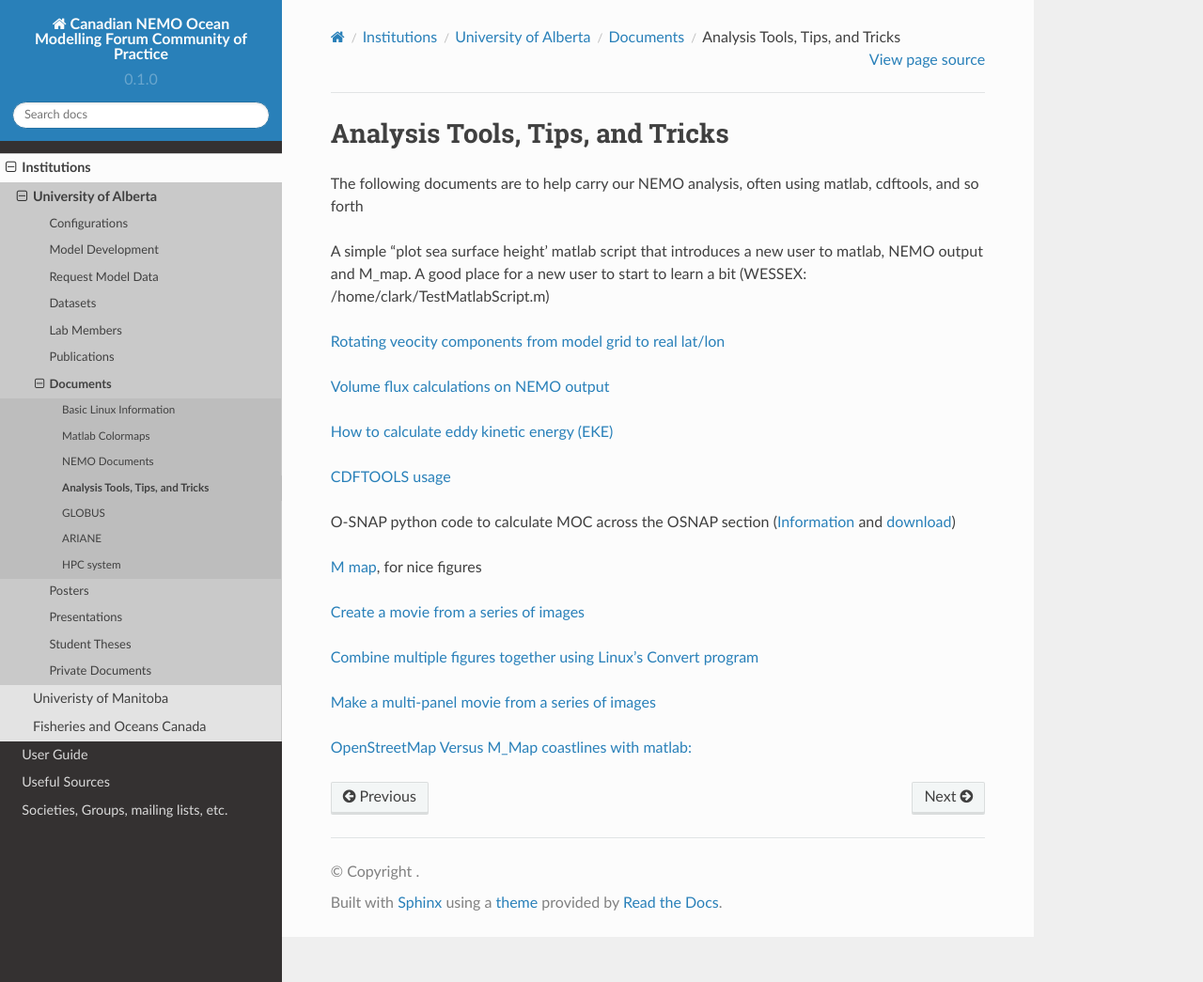
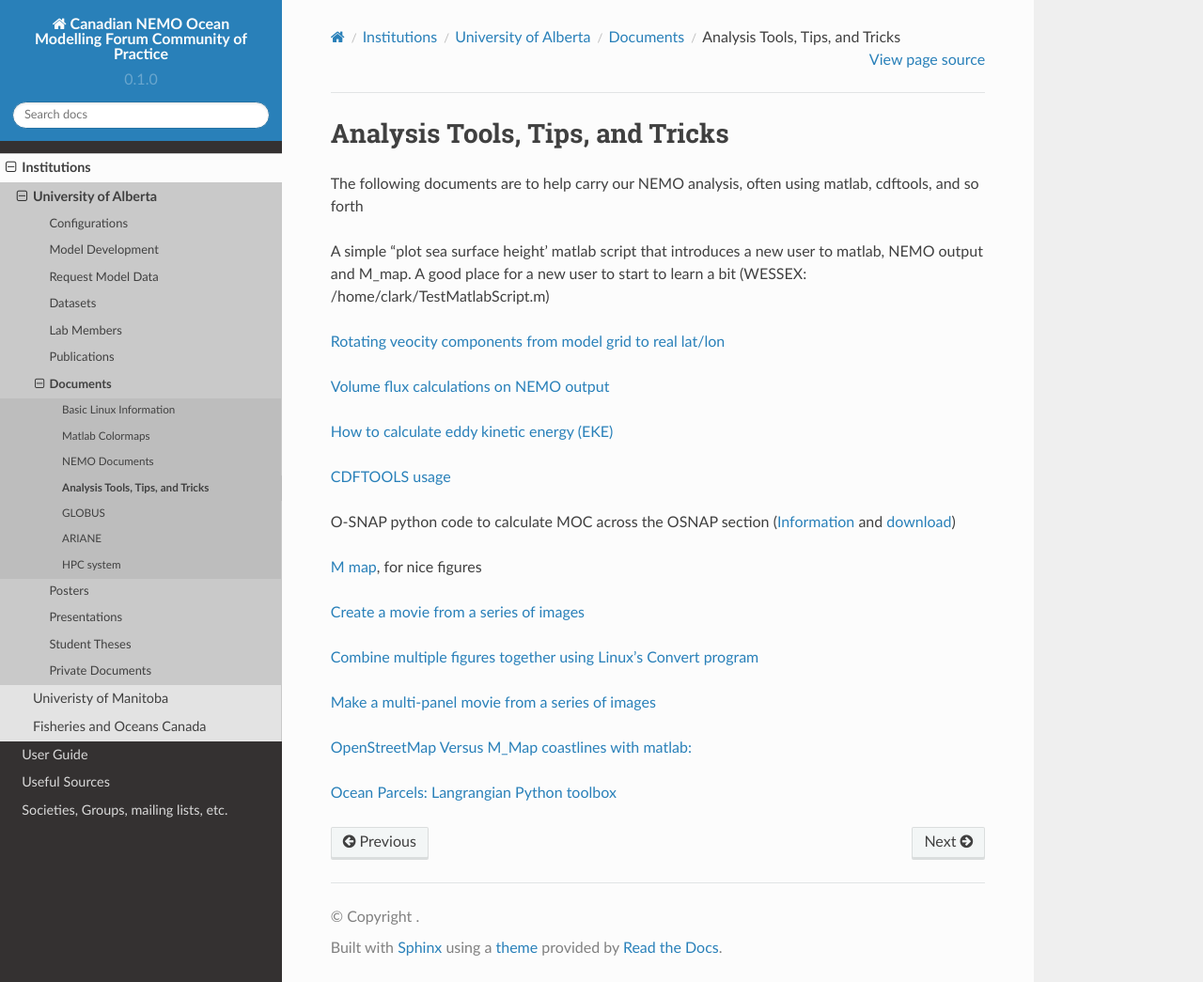
Before and after one commit to UofA-NEMO/Canadian-NEMO-Ocean-Modelling-Forum-Community-of-Practice, a Sphinx documentation site: the page built from docs/Institutions/UofA/Documents/Analysis.rst, in a window 1280 px wide and 1045 px high. Shown: the whole window at 94% size. Built offline with Sphinx 7.4.7 and the Read the Docs theme 2.0.0, drawn with Linux system fonts in a browser that asks for light colours; pages that are not in the unit, such as notebooks, are missing from menus.

Commit message:
Update Analysis.rst

```diff
--- a/docs/Institutions/UofA/Documents/Analysis.rst
+++ b/docs/Institutions/UofA/Documents/Analysis.rst
@@ -24,3 +24,5 @@ O-SNAP python code to calculate MOC across the OSNAP section (`Information <http
 `Make a multi-panel movie from a series of images <https://docs.google.com/document/d/1SJgsvEI7txiPzPnao93vASBPTL_j1ADAAh2bkLEThTg/edit?usp=sharing>`_
 
 `OpenStreetMap Versus M_Map coastlines with matlab: <https://docs.google.com/document/d/e/2PACX-1vQy8pWV4fbrw6dvuzNMF1ZSVcjCAHzozz-bVhyg6YOZ0GV8u7oNHOKHgEGOgZYvvUPqYrM8jSR2di5w/pub>`_
+
+`Ocean Parcels: Langrangian Python toolbox <https://oceanparcels.org/>`_
```
